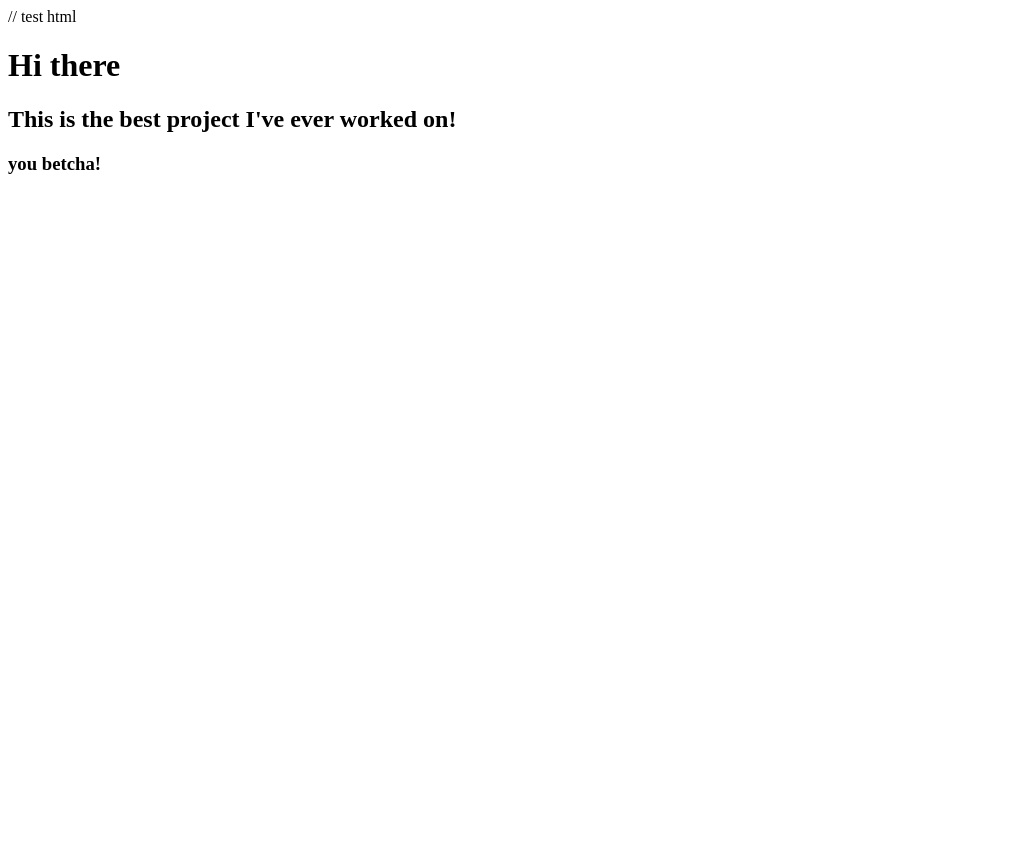
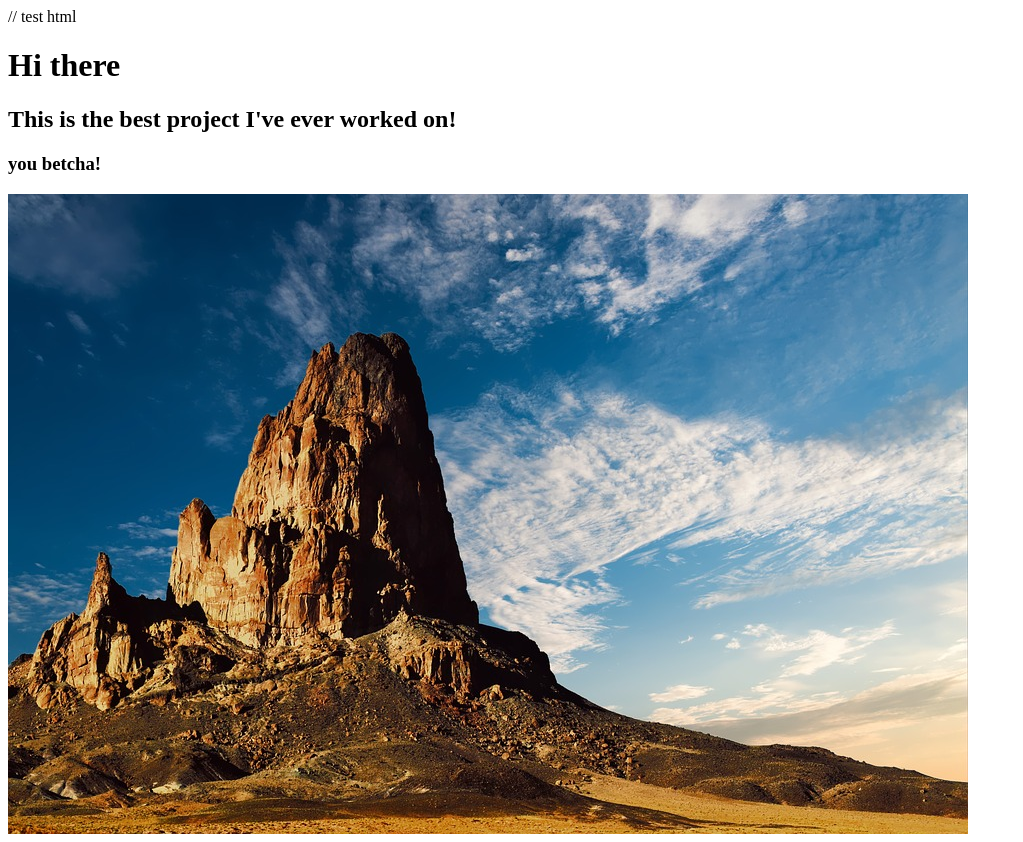
Before and after one commit to Tay14/Tay14_testsite, a plain HTML site: page index.html in a window 1280 px wide. Shown: the whole page, without its empty margins (0-1023 px from the left). Before the commit the page ends 800 px from the top, so only its background shows below. Drawn offline with Linux system fonts and the light colour scheme.

Commit message:
Updated images

```diff
--- a/index.html
+++ b/index.html
@@ -3,4 +3,5 @@
 	<h1>Hi there</h1>
 	<h2>This is the best project I've ever worked on!</h2>
 	<h3>you betcha!</h3>
+	<img src="img/mountain.jpg">
 </html>
```
Also changed, not shown: img/mountain.jpg (added), 1 other file.
